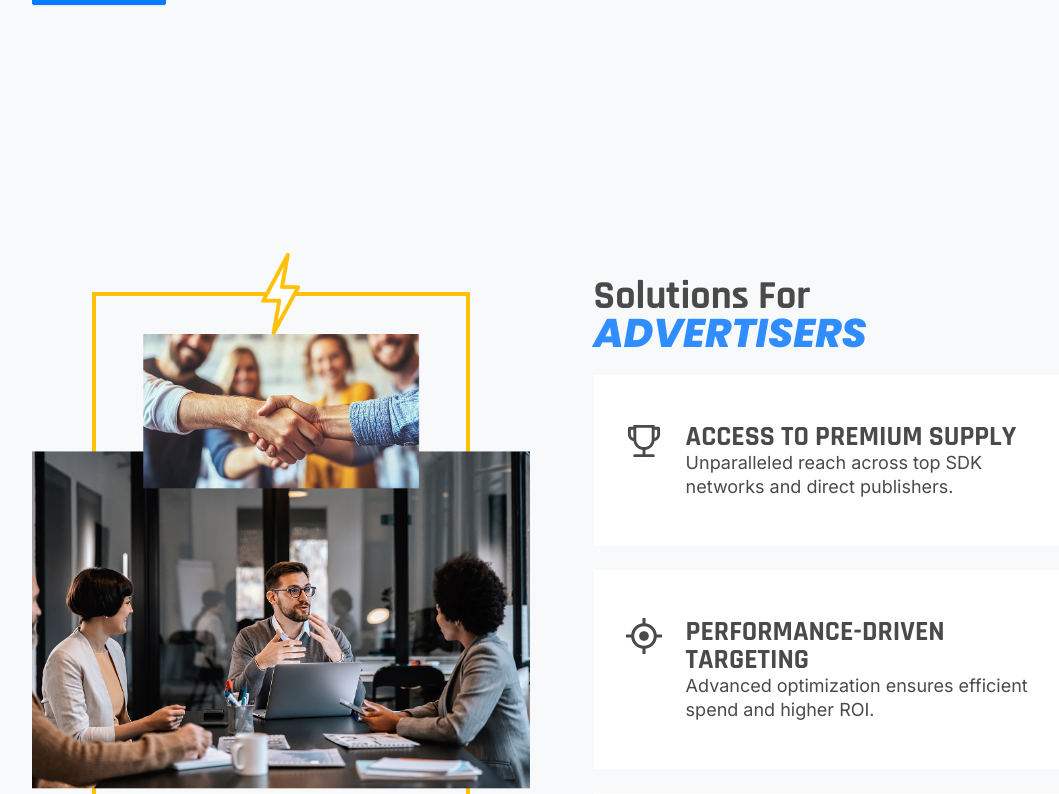
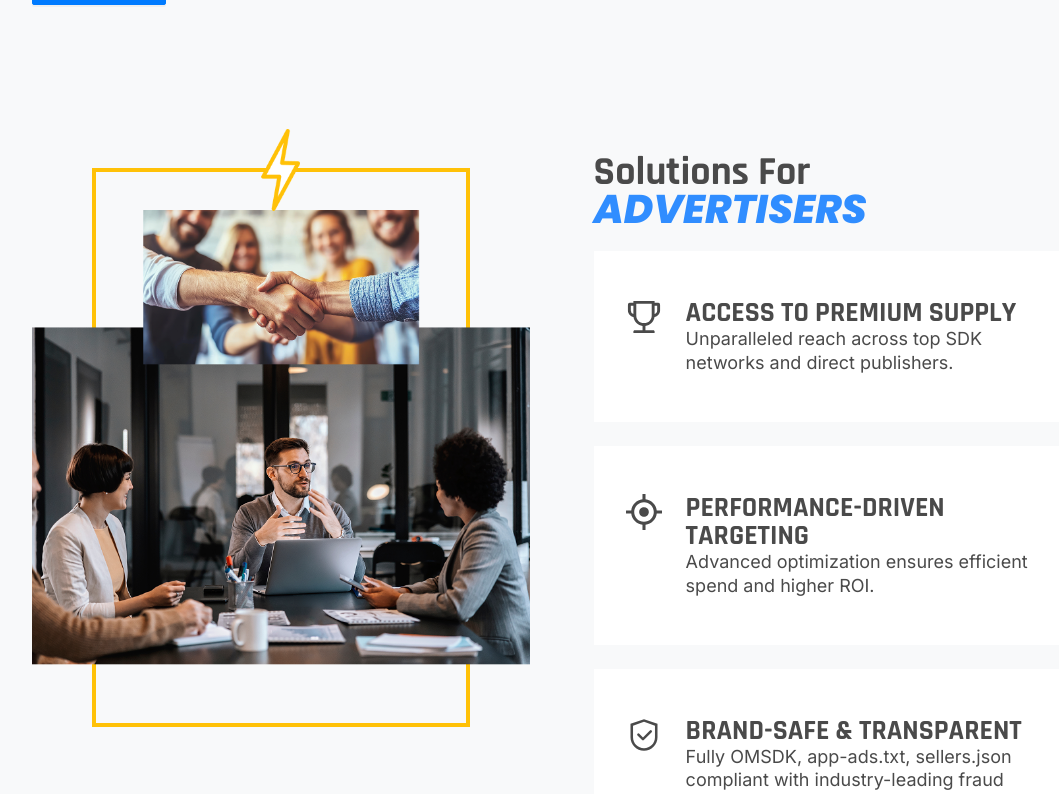
Before and after one commit to jwong65/vite-react-site, a React (Vite) app: page / in a window 1280 px wide. Shown: the part 2320-3114 px from the top of the page, without its empty margins (68-1127 px from the left). Built offline with nearby package versions, Linux system fonts and the light colour scheme.

Commit message:
Changed to have inline padding top 0 in between to keep it 124 between the content

```diff
--- a/src/pages/Home.jsx
+++ b/src/pages/Home.jsx
@@ -93,10 +93,10 @@ export default function Home() {
     </div>
     <div className='home-container-3-wrapper publisher-section'>
     <div className='home-container-3'>
-        <div className='left-content-home'>
+        <div className='left-content-home' style={{paddingTop:'0px'}}>
             <img src={graphicImage2} />
         </div>
-        <div className='right-content-home' style={{paddingBottom: '124px', paddingTop: '124px'}}>
+        <div className='right-content-home' style={{paddingTop:'0px'}}>
         <div className='text-container-left'>
                 <h1 className='main-heading'>Solutions for</h1>
                 <h3 className='sub-heading'>Advertisers</h3>
```
